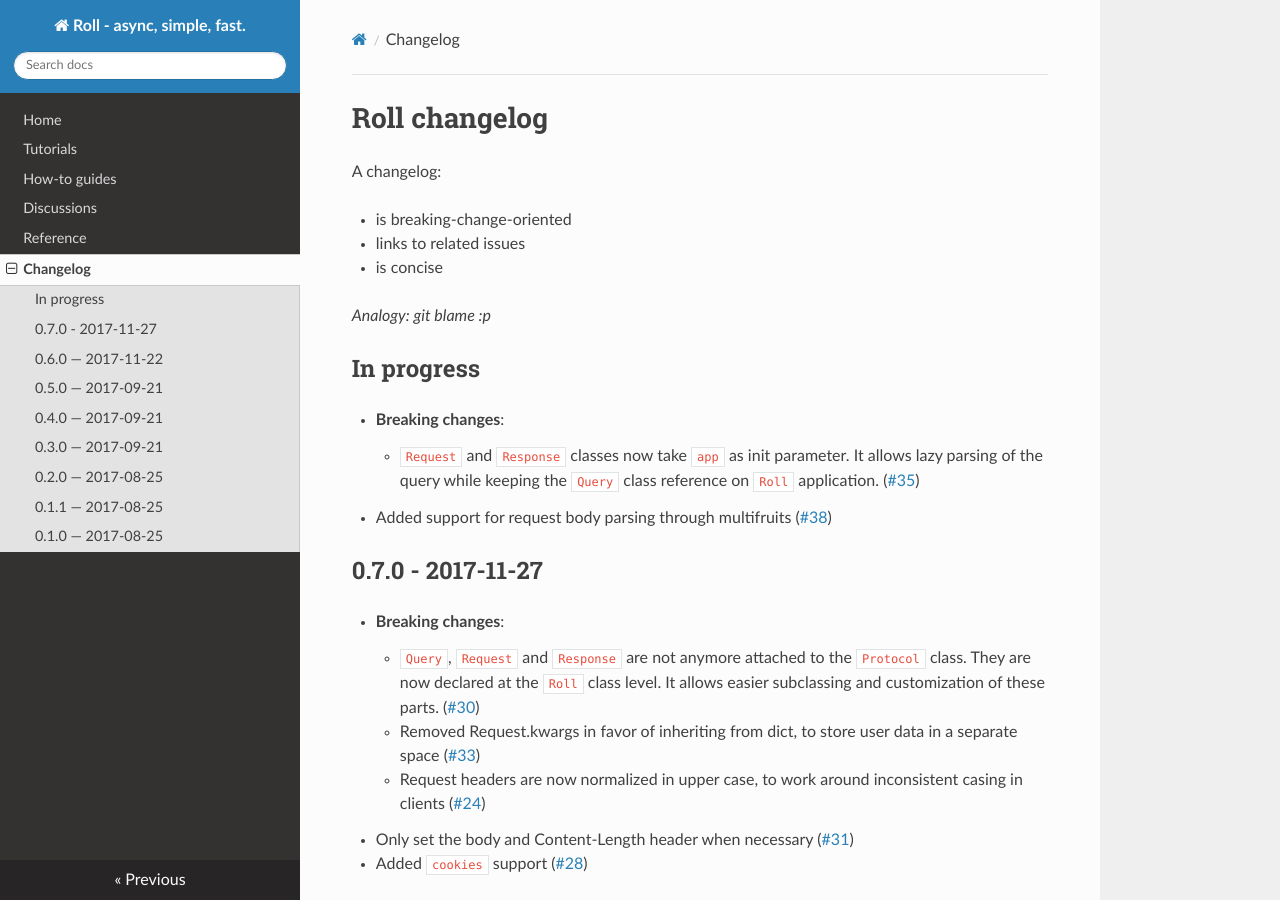
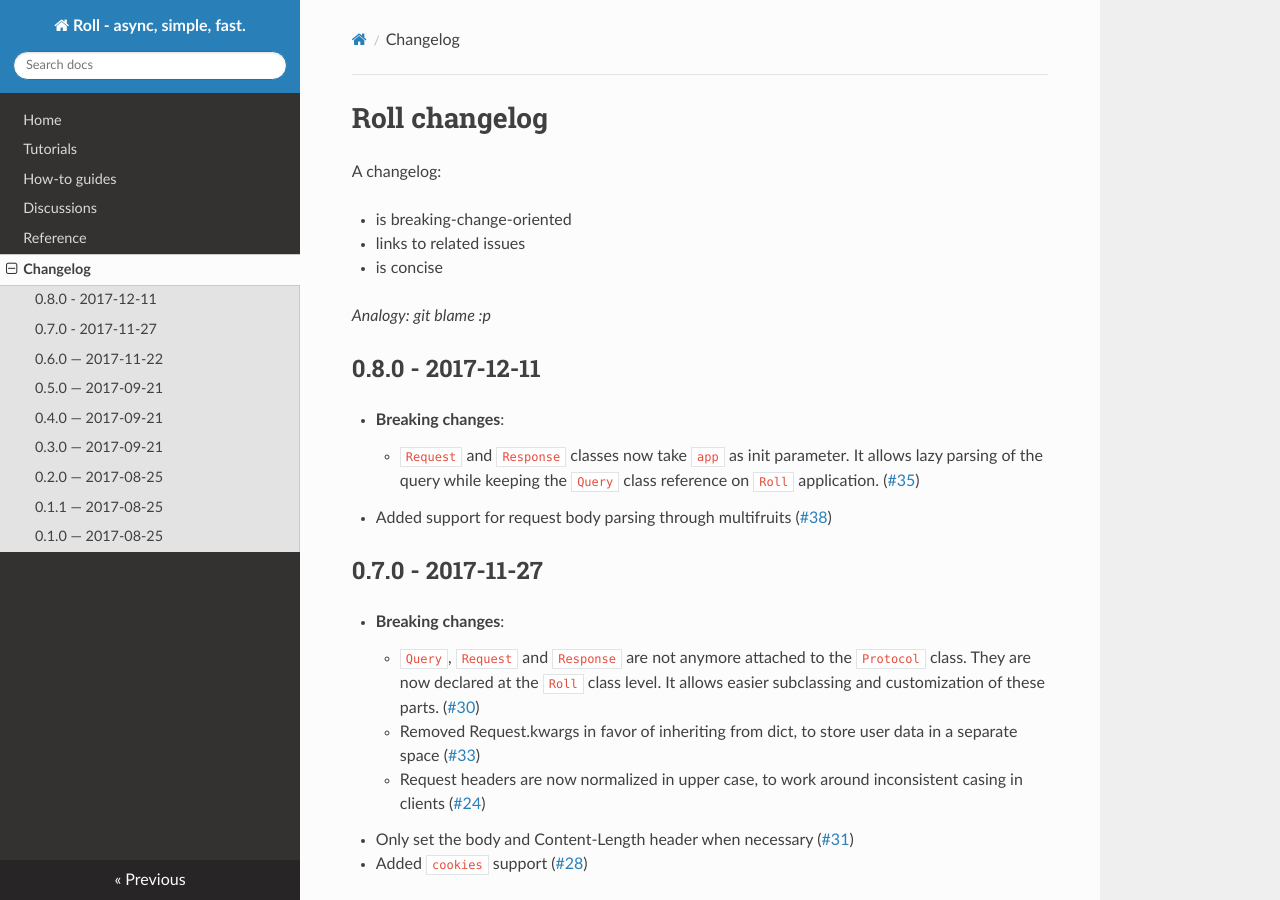
Before and after one commit to pyrates/roll, an MkDocs documentation site: the page built from docs/changelog.md, in a window 1280 px wide and 900 px high. Built offline with MkDocs 1.6.1, drawn with Linux system fonts in a browser that asks for light colours; nearby versions of some CDN libraries; old or Windows-style settings are respelled for this version of MkDocs.

Commit message:
Release 0.8.0

```diff
--- a/docs/changelog.md
+++ b/docs/changelog.md
@@ -8,7 +8,7 @@ A changelog:
 
 *Analogy: git blame :p*
 
-## In progress
+## 0.8.0 - 2017-12-11
 
 * **Breaking changes**:
     * `Request` and `Response` classes now take `app` as init parameter. It
--- a/setup.py
+++ b/setup.py
@@ -36,7 +36,7 @@ else:
     ]
     cmdclass = {'build_ext': build_ext}
 
-VERSION = (0, 7, 0)
+VERSION = (0, 8, 0)
 
 __author__ = 'Pyrates'
 __contact__ = "yohan.boniface@data.gouv.fr"
```
